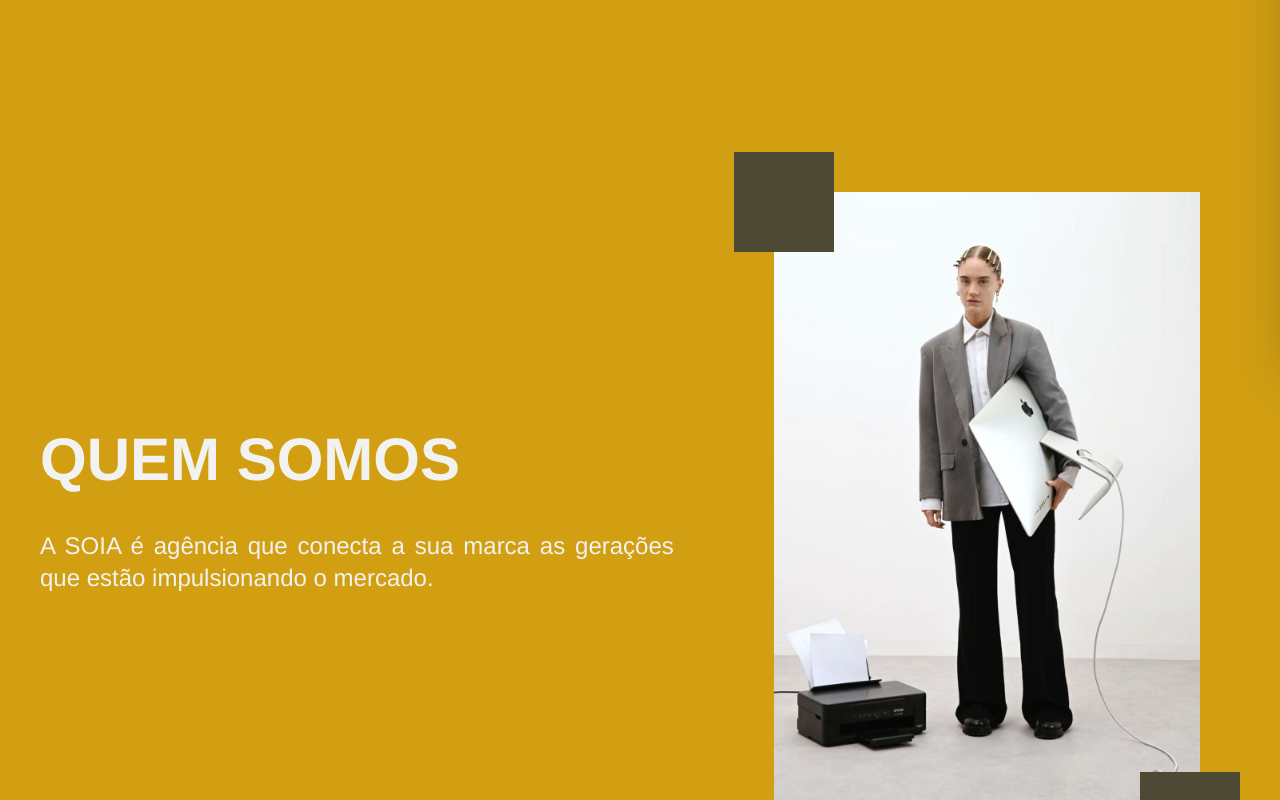
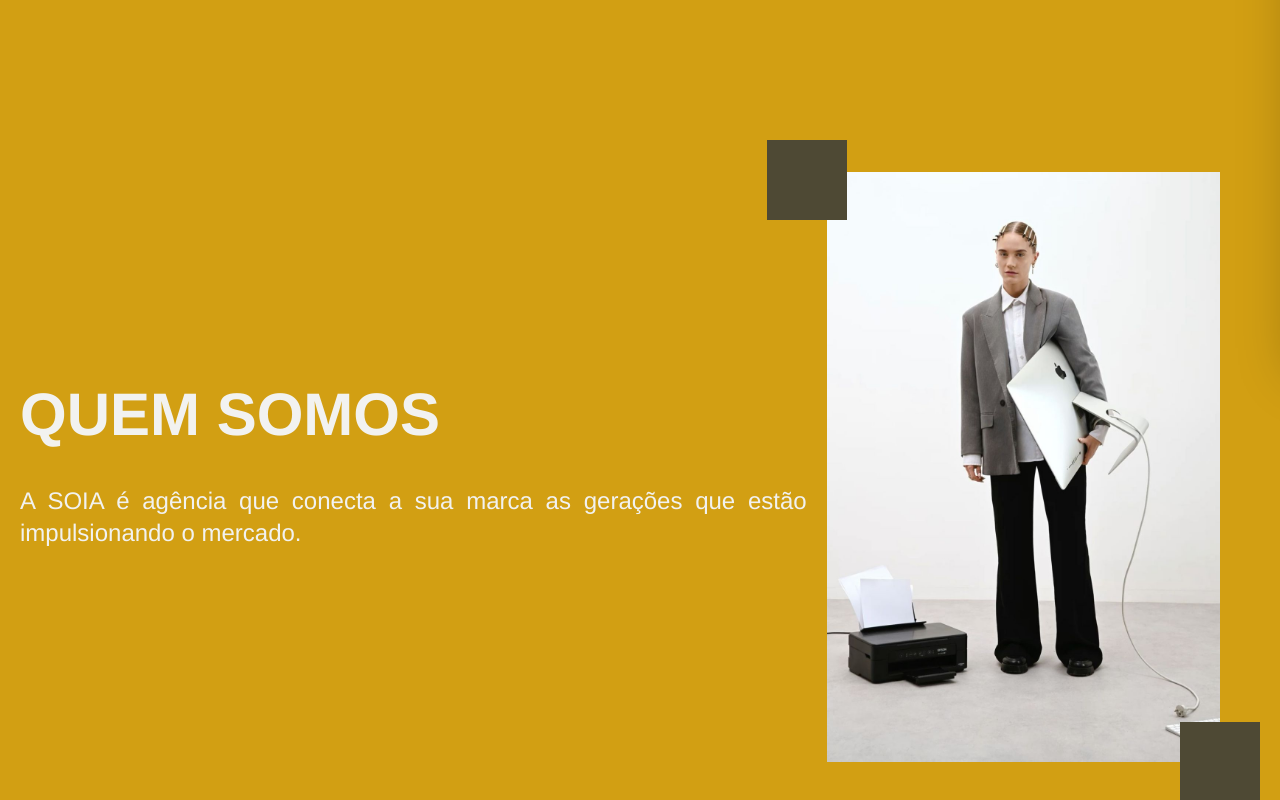
Before and after one commit to MathewsFranco/soia, a React (Vite) app: page / in a window 1280 px wide. Shown: the part 440-1240 px from the top of the page. Built offline with nearby package versions, Linux system fonts and the light colour scheme.

Commit message:
🔧 fix spacing and img positioning

```diff
--- a/src/components/BrandDefinition.tsx
+++ b/src/components/BrandDefinition.tsx
@@ -1,23 +1,23 @@
 export function BrandDefinition() {
   return (
     <section
-      className=" flex flex-col pt-10 md:pt-0 md:flex-row justify-center items-center bg-amber text-white "
+      className="flex flex-col pt-10 md:pt-0 md:flex-row justify-center items-center bg-amber text-white "
       id="brand-definition"
     >
-      <div className=" px-10 flex flex-col gap-10 items-start justify-center md:w-4/6">
+      <div className="mx-5  flex flex-col gap-10 items-start justify-center md:w-4/6  ">
         <h1 className="font-bold text-6xl ">QUEM SOMOS</h1>
         <p className="text-2xl text-justify">
           A SOIA é agência que conecta a sua marca as gerações que estão
           impulsionando o mercado.
         </p>
       </div>
-      <div className="p-15 m-5 ml-0  w-full md:w-3/6 flex relative items-center justify-center overflow-hidden">
-        <Square className="absolute top-0 left-0 m-5" />
-        <Square className="absolute bottom-0 right-0 m-5" />
+      <div className="max-w-100 my-15 md:w-2/6 md:mr-15 md:mb-15 relative ">
+        <Square className="absolute -top-8 -left-15" />
+        <Square className="absolute -bottom-10 -right-10 " />
         <img
           src="/model.jpeg"
           alt="model holding a computer"
-          className=" object-cover  object-[center_160%]"
+          className="  object-cover"
         />
       </div>
     </section>
@@ -25,5 +25,5 @@ export function BrandDefinition() {
 }
 
 const Square = ({ className }: { className?: string }) => (
-  <div className={`w-25 h-25 bg-sage ${className}`} />
+  <div className={`w-20 h-20 bg-sage ${className}`} />
 )
```
